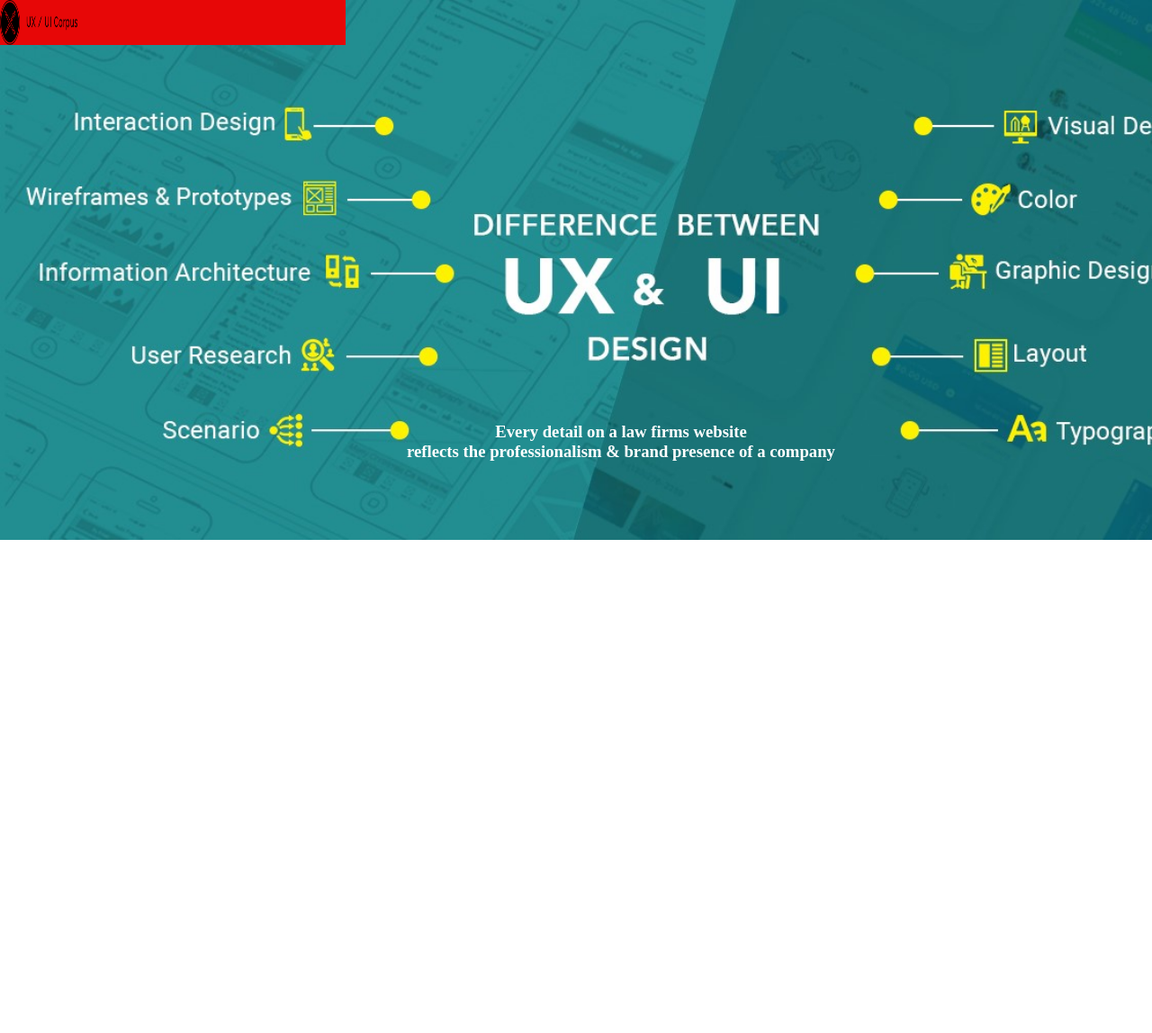
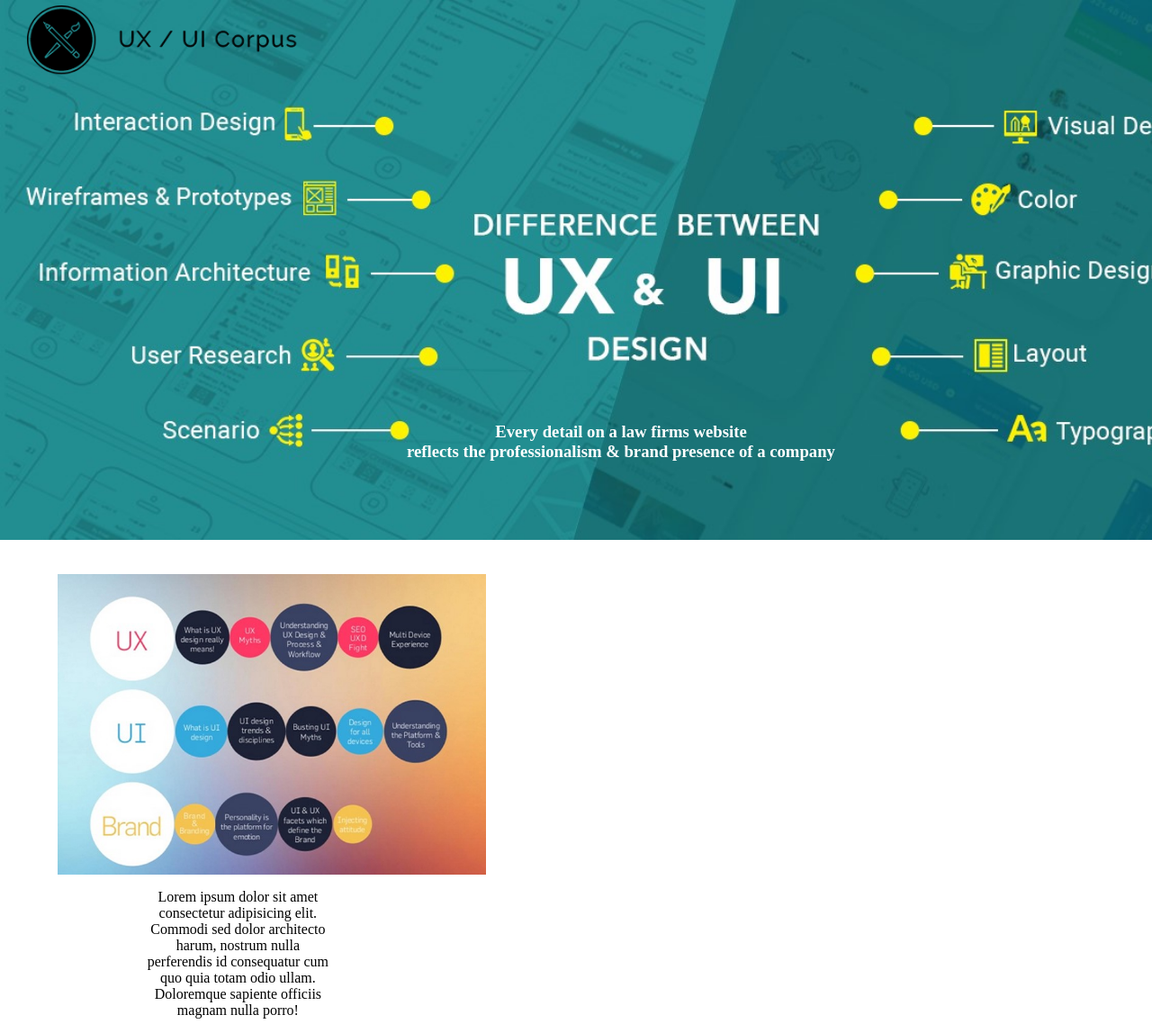
Before and after one commit to Eliseo115/law-firm, a plain HTML site: page index.html in a window 1280 px wide. Shown: the top 1148 px of the page at 90% size. Before the commit the page ends 930 px from the top, so only its background shows below. Drawn offline with Linux system fonts and the light colour scheme.

Commit message:
Added the Feature section and added feature-1-jpg and added feature-1-text

```diff
--- a/css/styles.css
+++ b/css/styles.css
@@ -1,13 +1,6 @@
 body {
     width: 100%;
     margin: 0 auto;
-}
-
-.hero-logo {
-    width: 30%;
-    height: 50px;
-    background-color: rgb(231, 7, 7);
-
 }
 
 .nav-list {
@@ -18,7 +11,7 @@ body {
     height: 40px;
     float: left;
     margin-top: 15px;
-    margin-right: 40px;
+    margin-right: 20%;
     list-style-type: none;
 }
 
@@ -26,24 +19,55 @@ body {
 
 .hero{
     background-image: url(../img/General\ images/features.jpg);
-    width: 100%;
+    width:100;
     height: 600px;
     background-repeat:no-repeat;
     background-size: cover;
     position: relative;
+    }
 
+.hero-logo {
+    width: 85%;
+    height: 80px;
+    padding-top:0.5%;
+    margin-left: 30px;
     }
 
 .hero-content{
     width: 100%;
-    height:80%;
+    height:20%;
     color: white;
     text-align: center;
-    top:75%;
     left:50px;
     padding:;
     position: absolute;
-}
+    top: 75%;
+    }
 
 
 /* ---------End of Main Section------ */
+
+ .features{
+    width:100%;
+    height:300px;
+    position:relative;
+    }
+
+.feature-1{
+    width:31%;
+    height:31%;
+    margin-top:3%;
+    margin-left:5%;
+}
+
+.feature-1-jpg{
+    width: 120%;
+    float: left;
+}
+
+.feature-1-text{
+    width:51%;
+    text-align:center;
+    margin-left: 25%;
+    float: left;
+}
--- a/index.html
+++ b/index.html
@@ -34,7 +34,7 @@
 
 <main class="hero">
         <div class= "hero-logo">
-            <img class="hero-logo" src="img/General images/ui-ux-corpus-logo.jpg" alt= "UX/UI Corpus logo"/>
+            <img class="" src="img/General images/ui-ux-corpus-logo.jpg" alt= "UX/UI Corpus logo"/>
         </div>
 
     <div class= "hero-content">
@@ -44,6 +44,28 @@
 
 <!------- End of Main Section--------------->
 
+<section class="features">
+    <div class="feature-1">
+        <img class= "feature-1-jpg" src= "img/General images/ux-ui.jpeg">
+
+        <p class= "feature-1-text">
+            Lorem ipsum dolor sit amet consectetur adipisicing elit. Commodi sed dolor architecto harum, nostrum nulla perferendis id consequatur cum quo quia totam odio ullam. Doloremque sapiente officiis magnam nulla porro!
+
+        </p>
+    </div>
+
+    <div class= feature-2>
+
+    </div>
+
+    <div class= feature-3>
+
+    </div>
+
+</section>
+
+<!--------End of Feature Section ----------->
+
 
 </body>
 </html>
```
Also changed, not shown: img/General images/schematic.jpg (renamed from img/General images/ui-ux.jpg).
